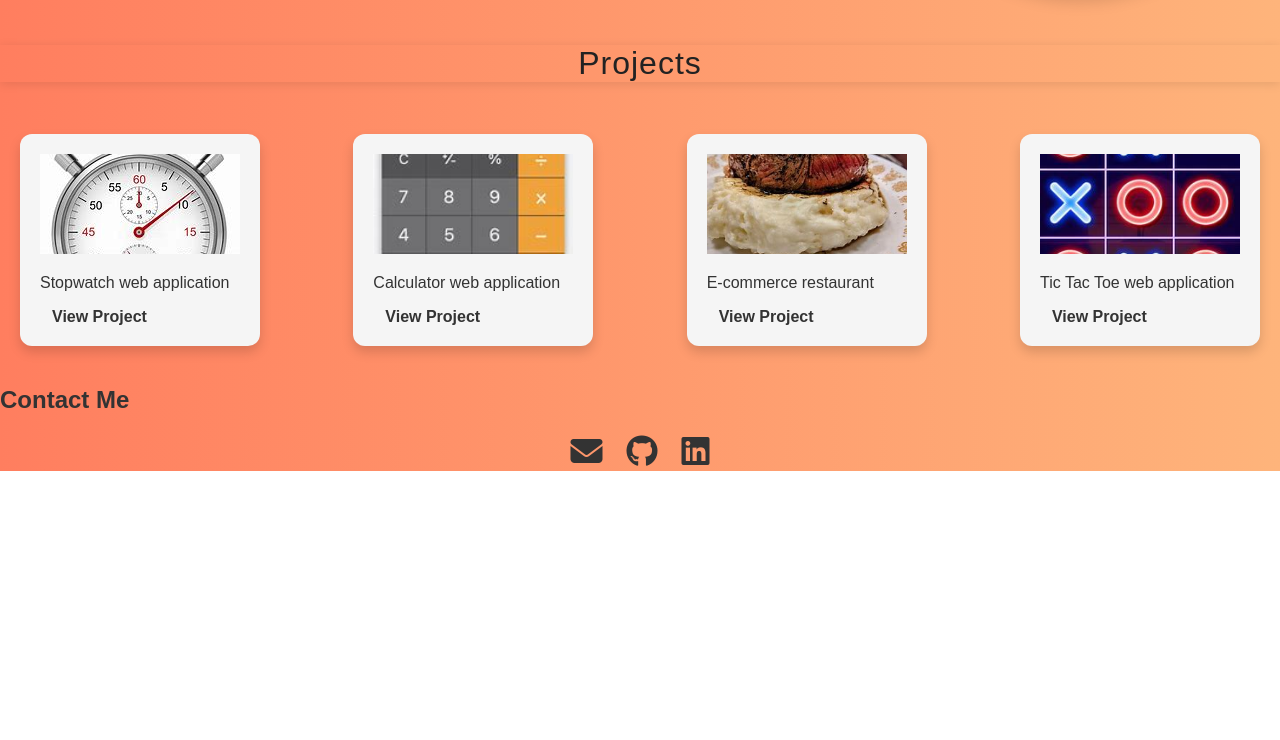
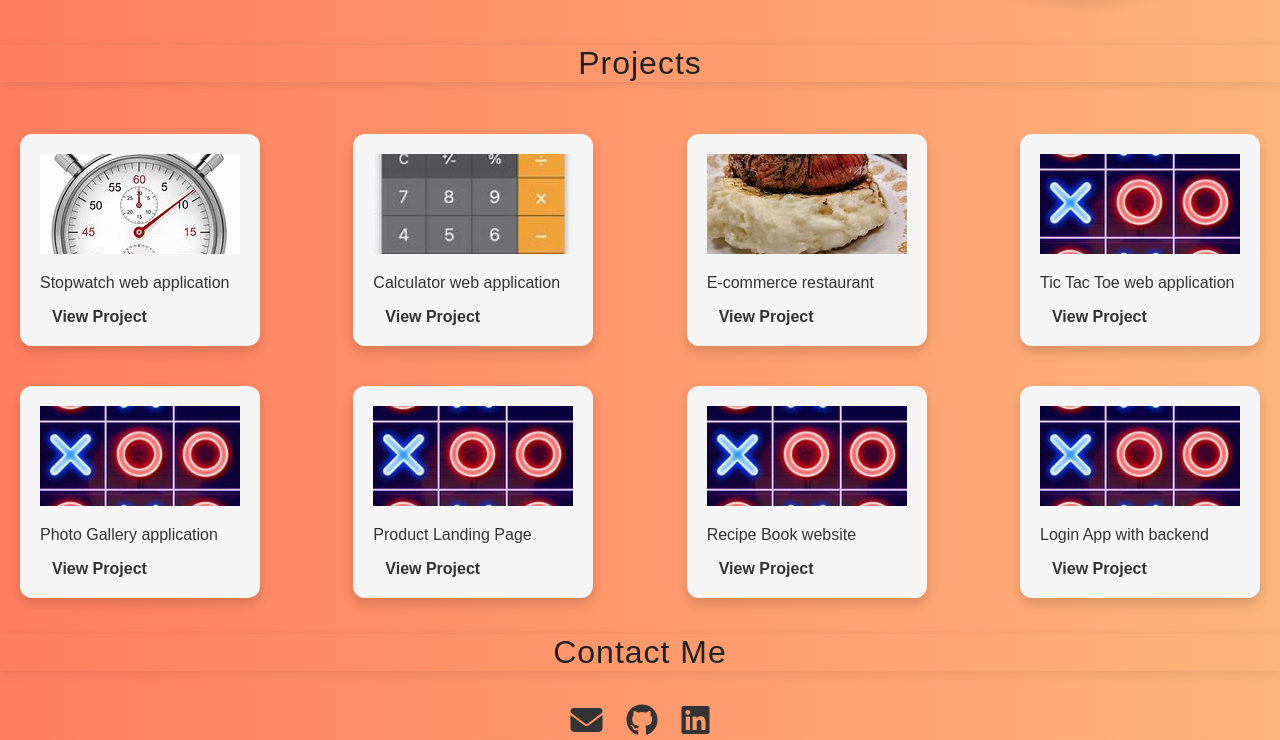
Before and after one commit to LimstarhShamase/My-Portfolio, a plain HTML site: page index.html in a window 1280 px wide. Shown: the part 513-1253 px from the top of the page. Before the commit the page ends 984 px from the top, so only its background shows below. Drawn offline with Linux system fonts and the light colour scheme.

Commit message:
Updated styling

```diff
--- a/index.html
+++ b/index.html
@@ -50,7 +50,7 @@
             <div class="cards">
                 <img src="steak.jpg">
                 <p>E-commerce restaurant</p>
-                <a href="https://github.com/LimstarhShamase/My-Restaurant">View Project</a>
+                <a href="https://limstarhshamase.github.io/My-Restaurant/">View Project</a>
             </div>
 
             <div class="cards">
@@ -59,13 +59,38 @@
                 <a href="https://github.com/LimstarhShamase/PRODIGY-WD-03">View Project</a>
             </div>
 
+            <div class="cards">
+                <img src="TicTacToe.jpg">
+                <p>Photo Gallery application</p>
+                <a href="https://limstarhshamase.github.io/Photo-Gallery/">View Project</a>
+            </div>
+
+            <div class="cards">
+                <img src="TicTacToe.jpg">
+                <p>Product Landing Page</p>
+                <a href="https://limstarhshamase.github.io/Product-Landing-Page/">View Project</a>
+            </div>
+
+            <div class="cards">
+                <img src="TicTacToe.jpg">
+                <p>Recipe Book website</p>
+                <a href="https://limstarhshamase.github.io/Recipe-Book/">View Project</a>
+            </div>
+
+
+            <div class="cards">
+                <img src="TicTacToe.jpg">
+                <p>Login App with backend</p>
+                <a href="https://limstarhshamase.github.io/Weather-App/">View Project</a>
+            </div>
+
         </div>
 
     </section>
 
 
 <section id="contact">
-    <h1>Contact Me</h1>
+    <h1 id="contact-me">Contact Me</h1>
     <div class="contact-icons">
         <a href="mailto:lunganinkosikhona9@gmail.com" title="Email"><i class="fas fa-envelope"></i></a>
         <a href="https://github.com/LimstarhShamase" target="_blank" title="GitHub"><i class="fab fa-github"></i></a>
--- a/styling.css
+++ b/styling.css
@@ -150,6 +150,11 @@ nav{
     margin: 20px;
     background-color: whitesmoke;
     box-shadow: 0 6px 12px rgba(0,0,0,0.15);
+    transition: box-shadow 0.2s ease;
+}
+.cards:hover {
+    box-shadow: 0 12px 24px rgba(0,0,0,0.2);
+    transform: translateY(-5px);
 }
 
 .cards > img{
@@ -190,5 +195,18 @@ nav{
 }
 
 .contact-icons a:hover {
-    color: #0077b5; /* LinkedIn blue or your theme color */
+    color: #0077b5;
 }
+
+#contact-me{
+    font-family: inherit;
+    font-size: 2rem;
+    font-weight: 500;
+    color: #222;
+    margin: 0.5em 0 1em 0;
+    text-align: center;
+    background: none;
+    border: none;
+    letter-spacing: 1px;
+    box-shadow: 0 2px 10px rgba(0, 0, 0, 0.1);
+}
```
